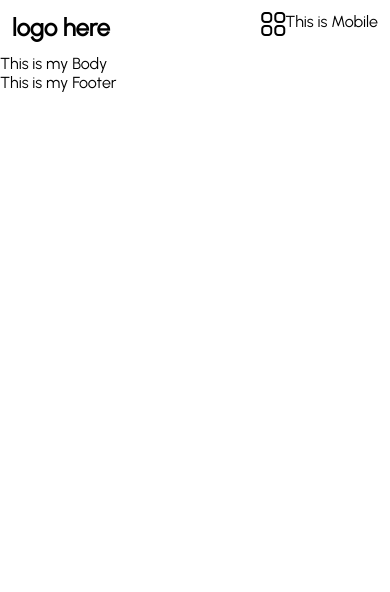
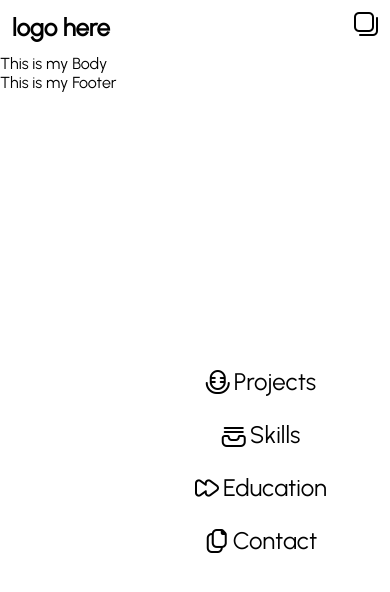
Before and after one commit to Kevin805/FolioPage, a React (Create React App) app: page / in a window 390 px wide. Both pictures are taken after a click on the element 366 px from the left and 27 px from the top of the page. Shown: the top 592 px of the page. Built offline with nearby package versions, Linux system fonts and the light colour scheme.

Commit message:
navbar completed web and mobile

```diff
--- a/src/components/Body/index.js
+++ b/src/components/Body/index.js
@@ -1,4 +1,5 @@
 import React from 'react'
+import './body.css'
 
 function Body() {
     return (
--- a/src/components/Header/Mobile/index.js
+++ b/src/components/Header/Mobile/index.js
@@ -1,9 +1,34 @@
 import React from 'react'
+import './mobile.css'
 
-function Mobile() {
+function Mobile({isOpen, setIsOpen}) {
     return (
-        <div>
-            This is Mobile
+        <div className="mobile">
+            <div className="close-icon" onClick={() => setIsOpen(!isOpen)}>
+            <i class="fi-rr-copy"></i>
+            </div>
+            <div className="mobile-options">
+            <div className='mobile-option'>
+                <a href='#project'>
+                    <i class="fi-rr-microphone option-icon"></i> Projects
+                </a>
+            </div>
+            <div className='mobile-option'>
+                <a href='#skills'>
+                    <i class="fi-rr-inbox option-icon"></i> Skills
+                </a>
+            </div>
+            <div className='mobile-option'>
+                <a href='#education'>
+                    <i class="fi-rr-forward option-icon"></i> Education
+                </a>
+            </div>
+            <div className='mobile-option'>
+                <a href='#contact'>
+                    <i class="fi-rr-duplicate option-icon"></i> Contact
+                </a>
+            </div>
+            </div>
         </div>
     )
 }
--- /dev/null
+++ b/src/components/Header/Mobile/mobile.css
@@ -0,0 +1,40 @@
+.mobile {
+    background-color: white;
+    height: 100vh;
+    width: 60vw;
+    position: absolute;
+    right: 0px;
+
+    top: -6px;
+    padding: 18px 12px;
+    display: flex;
+    flex-direction: column;
+}
+
+.close-icon {
+    display: flex;
+    justify-content: flex-end;
+    font-size: 24px;
+}
+
+.mobile-options {
+    display: flex;
+    flex-direction: column;
+    width: 100%;
+    padding-top: 24px;
+    justify-content: center;
+    align-items: center;
+    height: 100%;
+}
+
+.mobile-option {
+    font-size: 24px;
+    margin: 12px 0px;
+    display: flex;
+}
+
+.mobile-option a {
+    text-decoration: none;
+    color: black;
+    display: flex;
+}
```
Also changed, not shown: src/components/Body/body.css (added).
